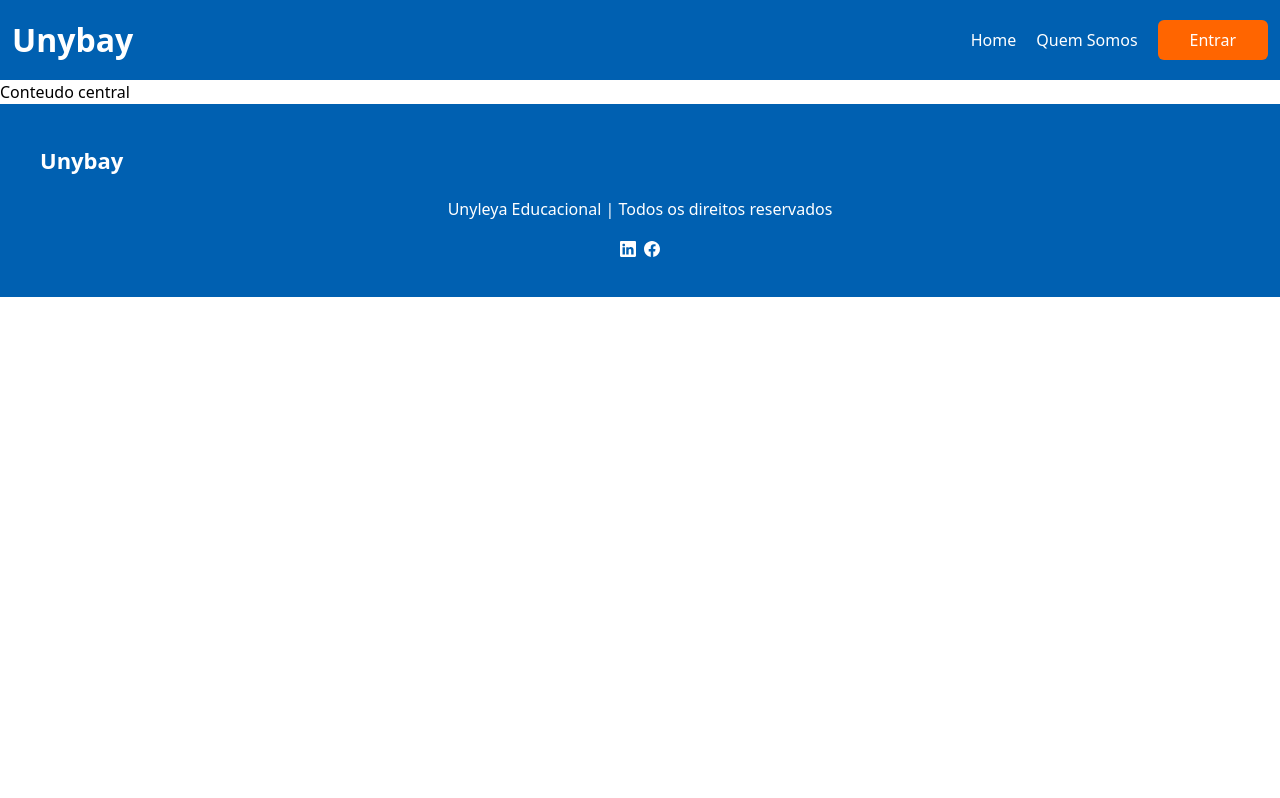
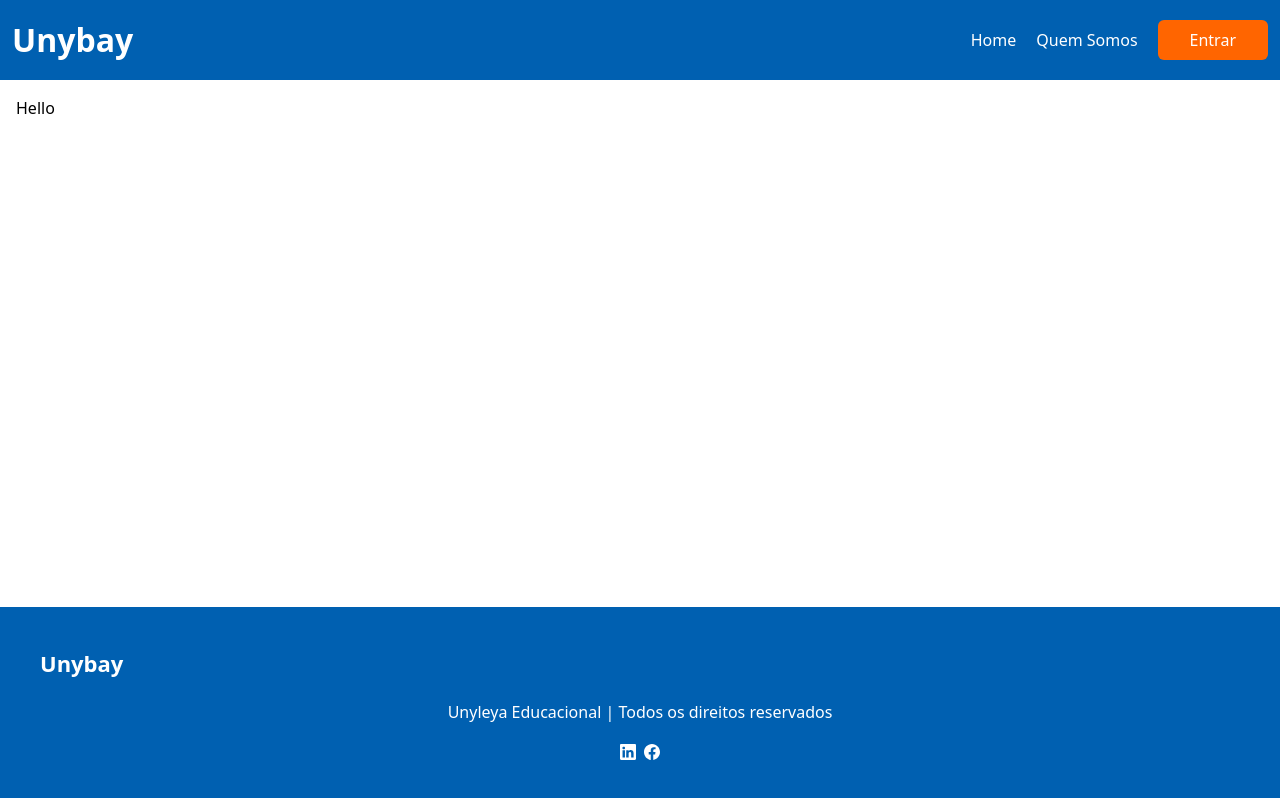
Before and after one commit to beacastroalves/projeto-final-pos-unyleya, a React (Vite) app: page / in a window 1280 px wide. Built offline with nearby package versions, Linux system fonts and the light colour scheme.

Commit message:
Criando templates para as paginas

```diff
--- a/src/App.tsx
+++ b/src/App.tsx
@@ -1,12 +1,11 @@
-import Footer from "./components/footer";
-import Header from "./components/header";
+import UserTemplate from "./templates/user-template";
 
 const App = () => {
   return (
     <div>
-      <Header/>
-      <h1>Conteudo central</h1>
-      <Footer/>
+      <UserTemplate>
+        Hello
+      </UserTemplate>
     </div>
   )
 }
--- /dev/null
+++ b/src/templates/user-template/index.tsx
@@ -0,0 +1,22 @@
+import type { PropsWithChildren } from "react";
+import Footer from "../../components/footer";
+import Header from "../../components/header";
+
+// Modo mais antigo de fazer o props com children
+// type UserTemplateProps = {
+//   children: React.ReactElement;
+// };
+
+type UserTemplateProps = PropsWithChildren & {};
+
+const UserTemplate = (props: UserTemplateProps) => {
+  return (
+    <div className="min-h-screen flex flex-col select-none">
+      <Header />
+      <div className="flex flex-1 p-4">{props.children}</div>
+      <Footer />
+    </div>
+  )
+}
+
+export default UserTemplate;
```
